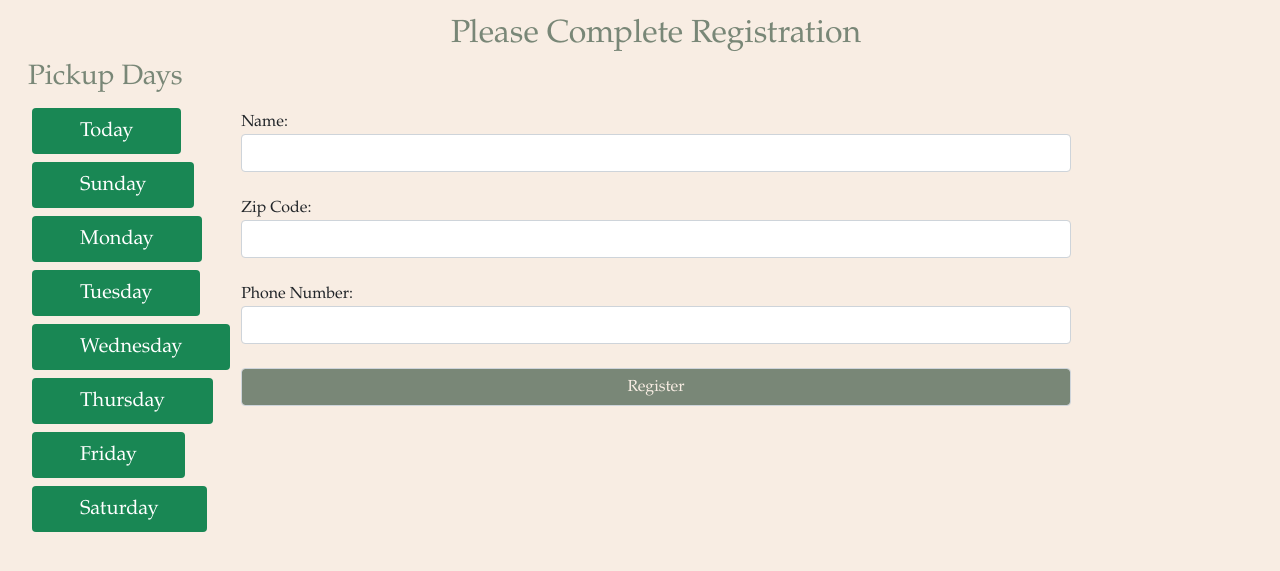
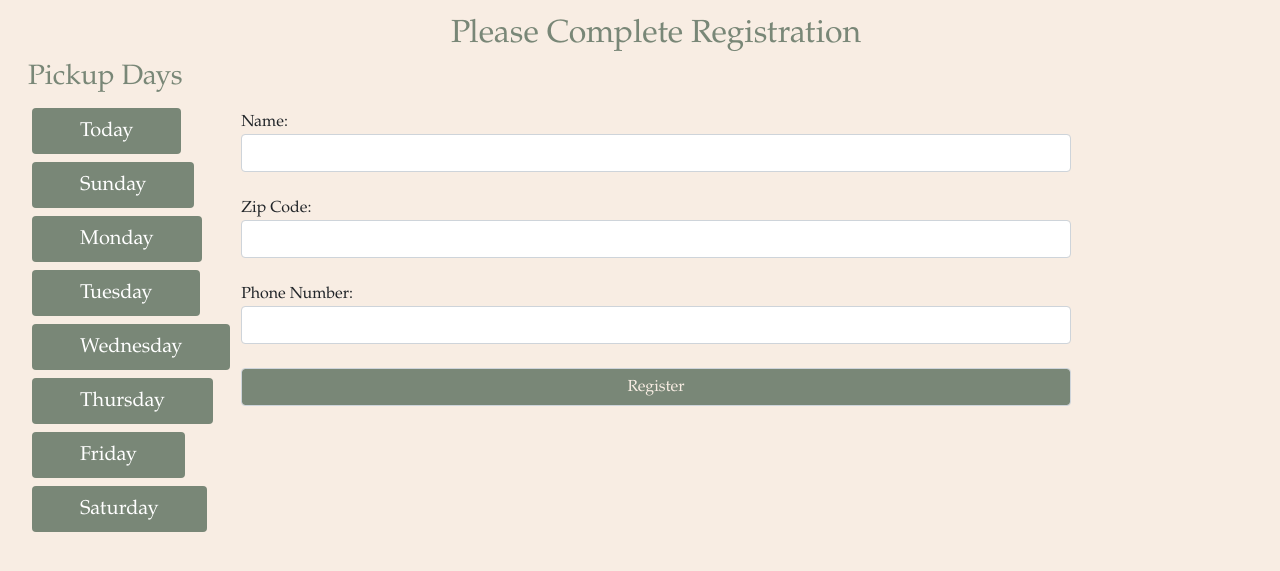
Before and after one commit to Matt-T977/Trash_Collector_Project, a Django app: page /employees/create/ in a window 1280 px wide. Shown: the part 74-645 px from the top of the page. Run offline with Django 3.2, Linux system fonts and the light colour scheme; the visitor is signed in with stand-in values (Sample User, id 1).

Commit message:
CSS style fix
CSS style fix

```diff
--- a/trash_collector/employees/templates/employees/employee_base.html
+++ b/trash_collector/employees/templates/employees/employee_base.html
@@ -16,28 +16,28 @@
     <div class="col">
         <ul class='nav flex-lg-column nav-pills align-items-start'>
             <li>
-                <a class='nav-link btn-lg px-5 active m-1 bg-success' href="{% url 'employees:index' %}">Today</a>
+                <a class='nav-link btn-lg px-5 active m-1' style='background-color: #798777;' href="{% url 'employees:index' %}">Today</a>
             </li>
             <li>
-                <a class='nav-link btn-lg px-5 active m-1 bg-success' href="{% url 'employees:display_specified_day' 'Sunday' %}">Sunday</a>
+                <a class='nav-link btn-lg px-5 active m-1' style='background-color: #798777;'href="{% url 'employees:display_specified_day' 'Sunday' %}">Sunday</a>
             </li>
             <li>
-                <a class='nav-link btn-lg px-5 active m-1 bg-success' href="{% url 'employees:display_specified_day' 'Monday' %}">Monday</a>
+                <a class='nav-link btn-lg px-5 active m-1' style='background-color: #798777;' href="{% url 'employees:display_specified_day' 'Monday' %}">Monday</a>
             </li>
             <li>
-                <a class='nav-link btn-lg px-5 active m-1 bg-success' href="{% url 'employees:display_specified_day' 'Tuesday' %}">Tuesday</a>
+                <a class='nav-link btn-lg px-5 active m-1' style='background-color: #798777;' href="{% url 'employees:display_specified_day' 'Tuesday' %}">Tuesday</a>
             </li>
             <li>
-                <a class='nav-link btn-lg px-5 active m-1 bg-success' href="{% url 'employees:display_specified_day' 'Wednesday' %}">Wednesday</a>
+                <a class='nav-link btn-lg px-5 active m-1' style='background-color: #798777;' href="{% url 'employees:display_specified_day' 'Wednesday' %}">Wednesday</a>
             </li>
             <li>
-                <a class='nav-link btn-lg px-5 active m-1 bg-success' href="{% url 'employees:display_specified_day' 'Thursday' %}">Thursday</a>
+                <a class='nav-link btn-lg px-5 active m-1' style='background-color: #798777;' href="{% url 'employees:display_specified_day' 'Thursday' %}">Thursday</a>
             </li>
             <li>
-                <a class='nav-link btn-lg px-5 active m-1 bg-success' href="{% url 'employees:display_specified_day' 'Friday' %}">Friday</a>
+                <a class='nav-link btn-lg px-5 active m-1' style='background-color: #798777;' href="{% url 'employees:display_specified_day' 'Friday' %}">Friday</a>
             </li>
             <li>
-                <a class='nav-link btn-lg px-5 active m-1 bg-success' href="{% url 'employees:display_specified_day' 'Saturday' %}">Saturday</a>
+                <a class='nav-link btn-lg px-5 active m-1' style='background-color: #798777;' href="{% url 'employees:display_specified_day' 'Saturday' %}">Saturday</a>
             </li>
         </ul>
     </div>
--- a/trash_collector/static/styles/stylesheet.css
+++ b/trash_collector/static/styles/stylesheet.css
@@ -29,6 +29,3 @@
 .primary-font-family {
     font-family: Garamond, serif;
 }
-.bg-success {
-    background-color: #798777;
-}
```
